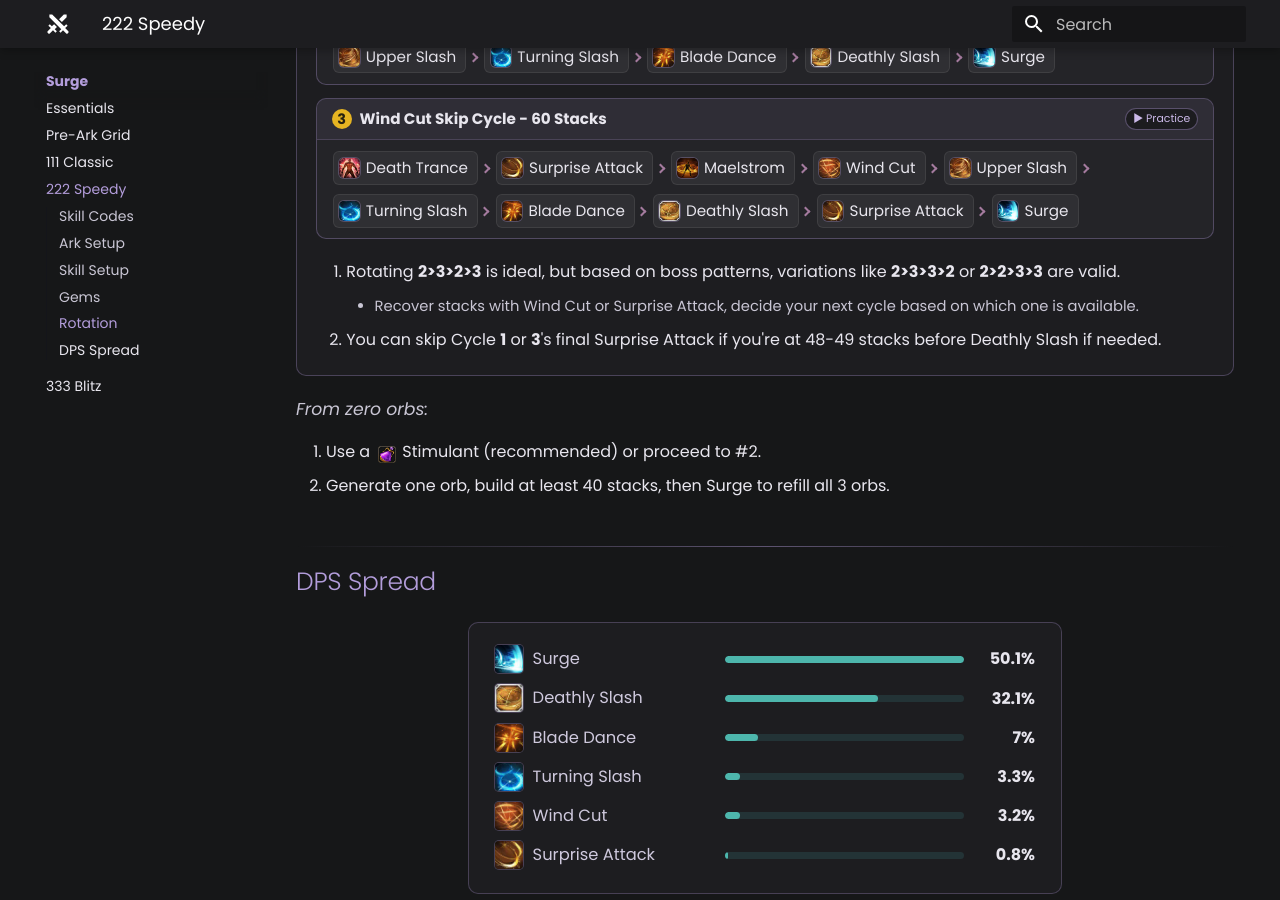
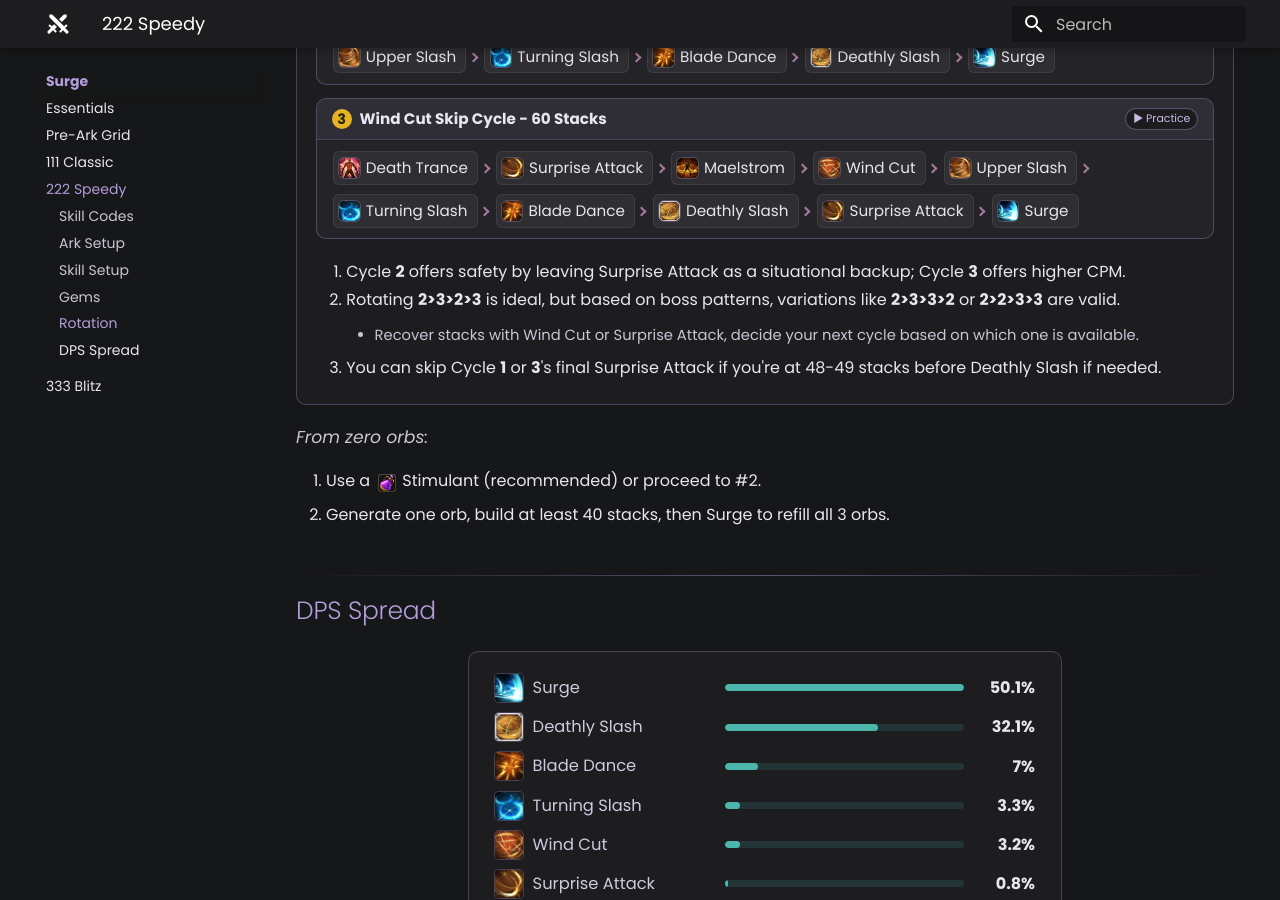
Before and after one commit to interlockme/deathblade, an MkDocs documentation site: the page built from docs/surge/222-speedy.md, in a window 1280 px wide and 900 px high, scrolled down 4124 px. Built offline with MkDocs 1.6.1 and Material for MkDocs 9.7.7, drawn with Linux system fonts in a browser that asks for light colours; plug-ins that fetch from the network failed and are left out.

Commit message:
added details

```diff
--- a/docs/surge/222-speedy.md
+++ b/docs/surge/222-speedy.md
@@ -320,9 +320,10 @@ Alternate between these two cycles as needed for ceiling DPS:
 </div>
 </div>
 
-1. Rotating **2>3>2>3** is ideal, but based on boss patterns, variations like **2>3>3>2** or **2>2>3>3** are valid.
+1. Cycle **2** offers safety by leaving Surprise Attack as a situational backup; Cycle **3** offers higher CPM.
+2. Rotating **2>3>2>3** is ideal, but based on boss patterns, variations like **2>3>3>2** or **2>2>3>3** are valid.
     - Recover stacks with Wind Cut or Surprise Attack, decide your next cycle based on which one is available.
-2. You can skip Cycle **1** or **3**'s final Surprise Attack if you're at 48-49 stacks before Deathly Slash if needed.
+3. You can skip Cycle **1** or **3**'s final Surprise Attack if you're at 48-49 stacks before Deathly Slash if needed.
 </details>
 
 </div>
```
